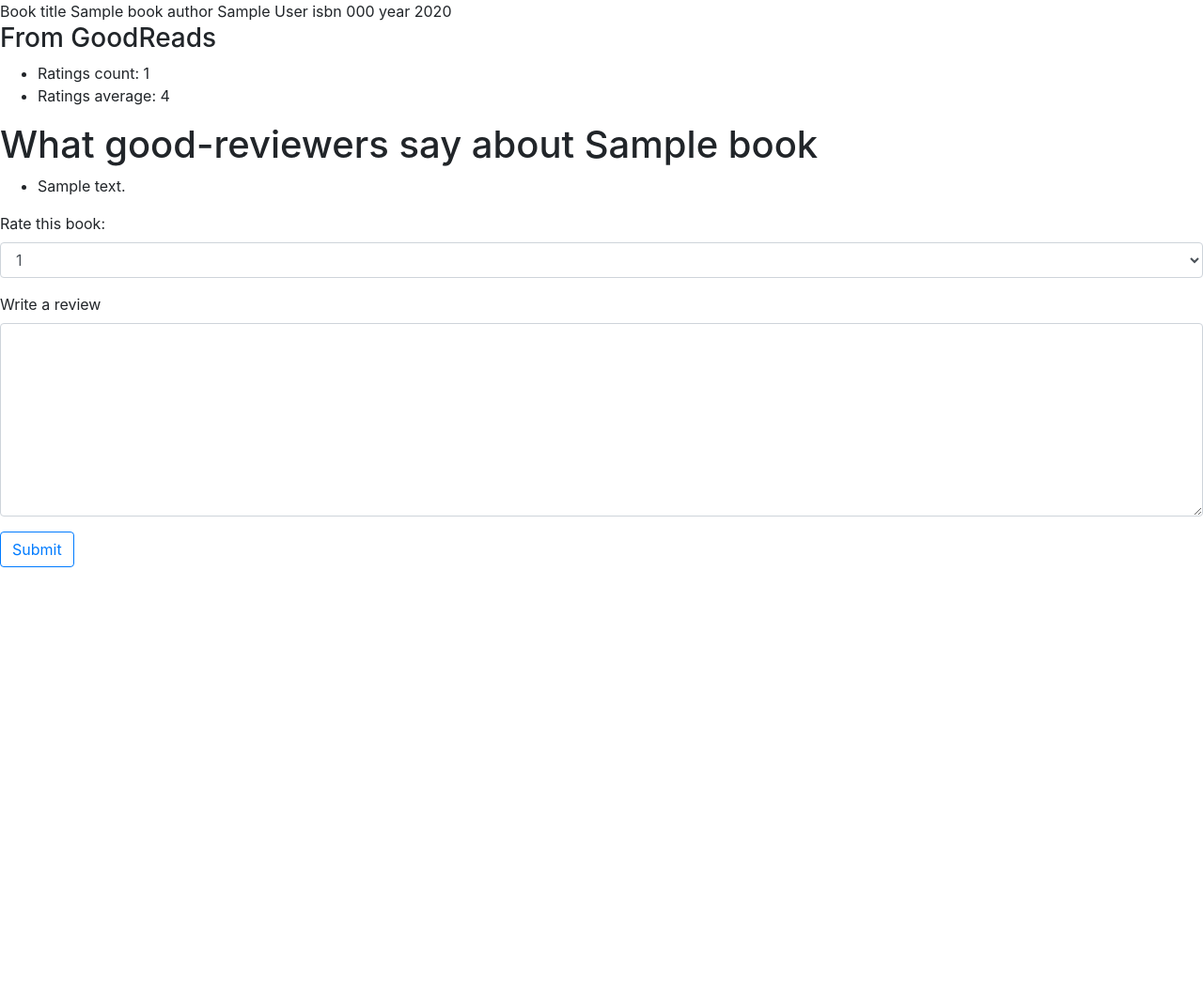
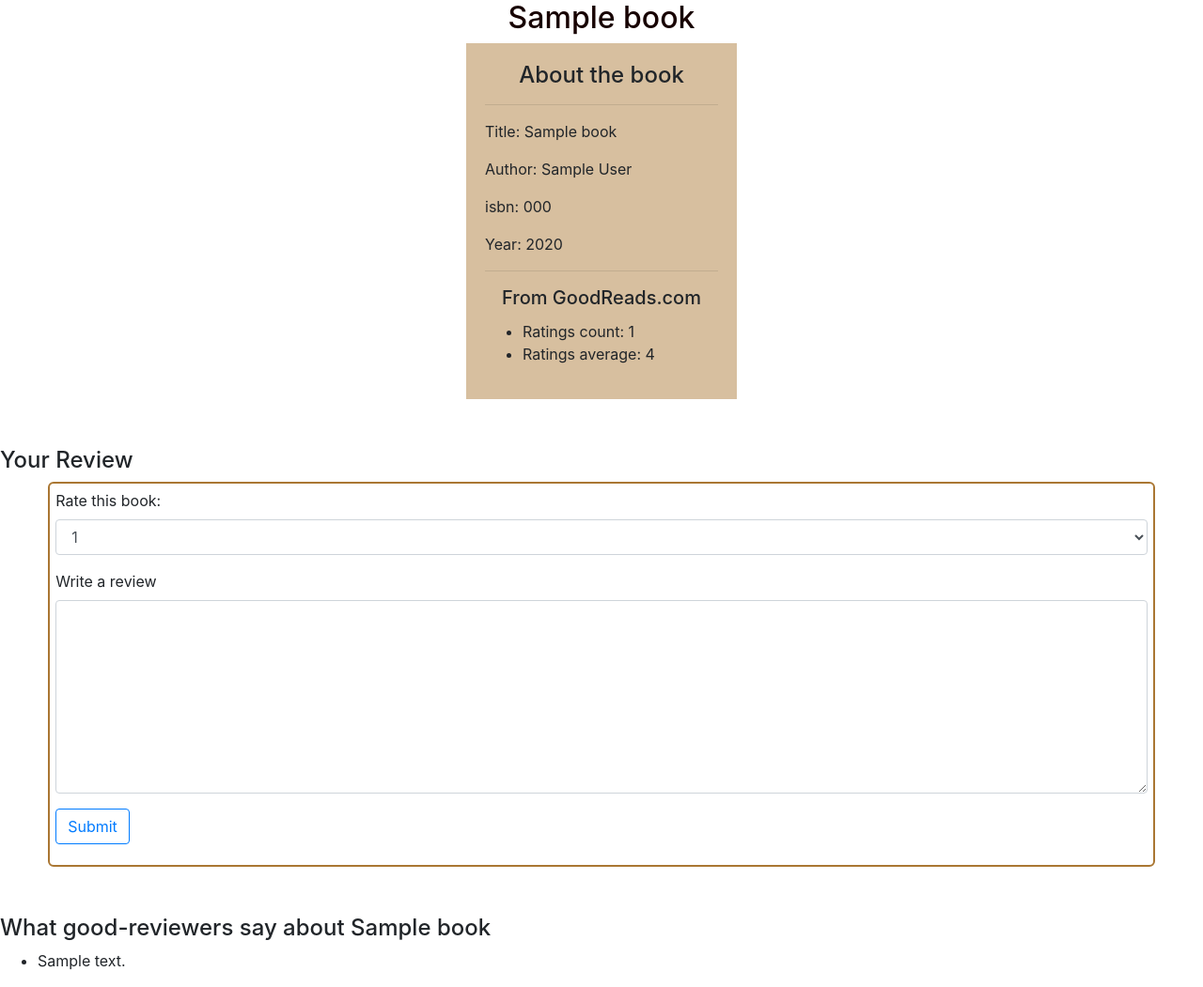
Before and after one commit to felipe-sencion/cs50-project1, a Flask app: template templates/book.html in a window 1280 px wide. Shown: the whole page at 94% size. Before the commit the page ends 604 px from the top, so only its background shows below. Run offline with Flask 2, Linux system fonts and the light colour scheme; the template is opened without the code that fills it: most values are stand-ins (such as "Sample title", 1, 10 or a date in 2020); some libraries are stand-ins or nearby versions.

Commit message:
Front end design style.css file added Bootstrap's carousel added with card elements in it for the welcome page. Each time you get in the welcome page you might get 50 different books from the database. Book page now shows book information in a card.

```diff
--- a/application.py
+++ b/application.py
@@ -1,5 +1,6 @@
 import os
 import requests
+import random
 
 from flask import Flask, session, render_template, request, jsonify
 from flask_session import Session
@@ -32,7 +33,9 @@ def index():
         return render_template('index.html')
 
     if request.method == 'GET' and session.get('id') is not None:
-        return render_template('home.html')
+        start = random.randint(1, 4950)
+        books = db.execute('SELECT * FROM books WHERE books.id > :book_id LIMIT 50', {'book_id':start}).fetchall()
+        return render_template('home.html', books=books)
     return render_template('index.html')
 
 @app.route('/home', methods=['POST'])
@@ -49,7 +52,9 @@ def home():
                 session['id'] = user.id
                 session['username'] = user.username
                 session['password'] = user.password
-                return render_template('home.html')
+                start = random.randint(1, 4950)
+                books = db.execute('SELECT * FROM books WHERE books.id > :book_id LIMIT 50', {'book_id':start}).fetchall()
+                return render_template('home.html', books=books)
         elif request.form.get('button') == 'sign_up':
             if db.execute('SELECT * FROM users WHERE username = :username',
             {'username':username}).rowcount == 0:
--- /dev/null
+++ b/static/style.css
@@ -0,0 +1,85 @@
+h1 {
+  text-align: center;
+  color: #170100;
+}
+
+h2 {
+  text-align: center;
+  color: #170100;
+}
+
+.new-user {
+  border: 4px solid #aa7733;
+  border-radius: 22px;
+  margin-left: 20%;
+  margin-right: 20%;
+  padding: 2%;
+  background-color: #cc9966;
+}
+.new-user .new-label {
+  text-align: center;
+}
+
+.grid {
+  display: grid;
+  grid-template-columns: auto auto;
+  grid-column-gap: 4px;
+  grid-row-gap: 4px;
+  border: solid 2px #aa7733;
+  border-radius: 6px;
+  background-color: #cc9966;
+  padding: 4%;
+}
+
+@media (min-width: 600px) {
+  .grid {
+    display: grid;
+    grid-template-columns: auto auto auto auto;
+    grid-column-gap: 4px;
+    grid-row-gap: 4px;
+    border: solid 2px #aa7733;
+    border-radius: 6px;
+  }
+}
+@media (max-width: 599px) {
+  .grid {
+    display: grid;
+    grid-template-columns: auto auto;
+    grid-column-gap: 4px;
+    grid-row-gap: 4px;
+    border: solid 2px #aa7733;
+    border-radius: 6px;
+  }
+}
+.book-card {
+  background-color: #aa773377;
+  display: block;
+  margin-left: auto;
+  margin-right: auto;
+  width: 18rem;
+}
+.book-card .card-title {
+  text-align: center;
+}
+
+.text-right {
+  margin-right: 16px;
+}
+
+.review {
+  margin-top: 4%;
+}
+.review .review-block {
+  border: 2px solid #aa7733;
+  border-radius: 6px;
+  display: block;
+  margin-left: 4%;
+  margin-right: 4%;
+  padding: 6px;
+}
+
+.good-reviews {
+  margin-top: 4%;
+}
+
+/*# sourceMappingURL=style.css.map */
--- /dev/null
+++ b/static/style.scss
@@ -0,0 +1,91 @@
+h1
+{
+  text-align: center;
+  color: #170100;
+}
+h2
+{
+  text-align: center;
+  color: #170100;
+}
+.new-user
+{
+  .new-label
+  {
+    text-align: center;
+  }
+  border: 4px solid #aa7733;
+  border-radius: 22px;
+  margin-left: 20%;
+  margin-right: 20%;
+  padding: 2%;
+  background-color: #cc9966;
+}
+.grid
+{
+  display: grid;
+  grid-template-columns: auto auto;
+  grid-column-gap: 4px;
+  grid-row-gap: 4px;
+  border: solid 2px #aa7733;
+  border-radius: 6px;
+  background-color: #cc9966;
+  padding: 4%;
+}
+@media (min-width: 600px)
+{
+  .grid
+  {
+    display: grid;
+    grid-template-columns: auto auto auto auto;
+    grid-column-gap: 4px;
+    grid-row-gap: 4px;
+    border: solid 2px #aa7733;
+    border-radius: 6px;
+  }
+}
+@media (max-width: 599px)
+{
+  .grid
+  {
+    display: grid;
+    grid-template-columns: auto auto;
+    grid-column-gap: 4px;
+    grid-row-gap: 4px;
+    border: solid 2px #aa7733;
+    border-radius: 6px;
+  }
+}
+.book-card
+{
+  background-color: #aa773377;
+  display: block;
+  margin-left: auto;
+  margin-right: auto;
+  width: 18rem;
+  .card-title
+  {
+    text-align: center;
+  }
+}
+.text-right
+{
+  margin-right: 16px;
+}
+.review
+{
+  margin-top: 4%;
+  .review-block
+  {
+    border: 2px solid #aa7733;
+    border-radius: 6px;
+    display:block;
+    margin-left: 4%;
+    margin-right: 4%;
+    padding: 6px;
+  }
+}
+.good-reviews
+{
+  margin-top: 4%;
+}
--- a/templates/book.html
+++ b/templates/book.html
@@ -5,27 +5,31 @@
 {%endblock%}
 
 {%block heading%}
-  Book
+  <h2>{{book.title}}</h2>
 {%endblock%}
 
 {%block body%}
-  title {{book.title}}
-  author {{book.author}}
-  isbn {{book.isbn}}
-  year {{book.year}}
+  <div class="book-card">
+    <div class="card-body">
+      <h4 class="card-title">About the book</h4>
+      <hr>
+      <p class="card-text">Title: {{book.title}}</p>
+      <p class="card-text">Author: {{book.author}}</p>
+      <p class="card-text">isbn: {{book.isbn}}</p>
+      <p class="card-text">Year: {{book.year}}</p>
       {% if goodreads_data['average_rating'] != '' %}
-  <h3>From GoodReads</h3>
+        <hr>
+        <h5 class="card-title">From GoodReads.com</h5>
         <ul>
           <li>Ratings count: {{goodreads_data['ratings_count']}}</li>
           <li>Ratings average: {{goodreads_data['average_rating']}}</li>
         </ul>
       {%endif%}
-  <h1>What good-reviewers say about {{book.title}}</h1>
-  <ul>
-    {%for review in reviews%}
-      <li>{{review.text}}</li>
-    {%endfor%}
-  </ul>
+    </div>
+  </div>
+  <div class="review">
+    <h4>Your Review</h4>
+    <div class="review-block">
       <form action="{{url_for('book', isbn=book.isbn)}}" method="post">
         <div class="form-group">
           <label for="rating_select">Rate this book:</label>
@@ -43,4 +47,14 @@
           <button class="btn btn-outline-primary" name="button" value="submit" type="submit">Submit</button>
         </div>
       </form>
+    </div>
+  </div>
+  <div class="good-reviews">
+    <h4>What good-reviewers say about {{book.title}}</h4>
+    <ul>
+      {%for review in reviews%}
+        <li>{{review.text}}</li>
+      {%endfor%}
+    </ul>
+  </div>
 {%endblock%}
--- a/templates/layout.html
+++ b/templates/layout.html
@@ -7,6 +7,8 @@
       {%endblock%}
     </title>
     <link rel="stylesheet" href="https://stackpath.bootstrapcdn.com/bootstrap/4.4.1/css/bootstrap.min.css" integrity="sha384-Vkoo8x4CGsO3+Hhxv8T/Q5PaXtkKtu6ug5TOeNV6gBiFeWPGFN9MuhOf23Q9Ifjh" crossorigin="anonymous">
+    <link rel= "stylesheet" type= "text/css" href= "{{ url_for('static',filename='styles/mainpage.css') }}">
+    <link rel="stylesheet" href="{{url_for('static', filename='style.css')}}">
   </head>
   <body>
     {%block heading%}
```
Also changed, not shown: templates/home.html (+60 -11 lines), templates/index.html (+5 -4 lines), 1 other file. Lines whose indentation alone changed are shown as unchanged.
